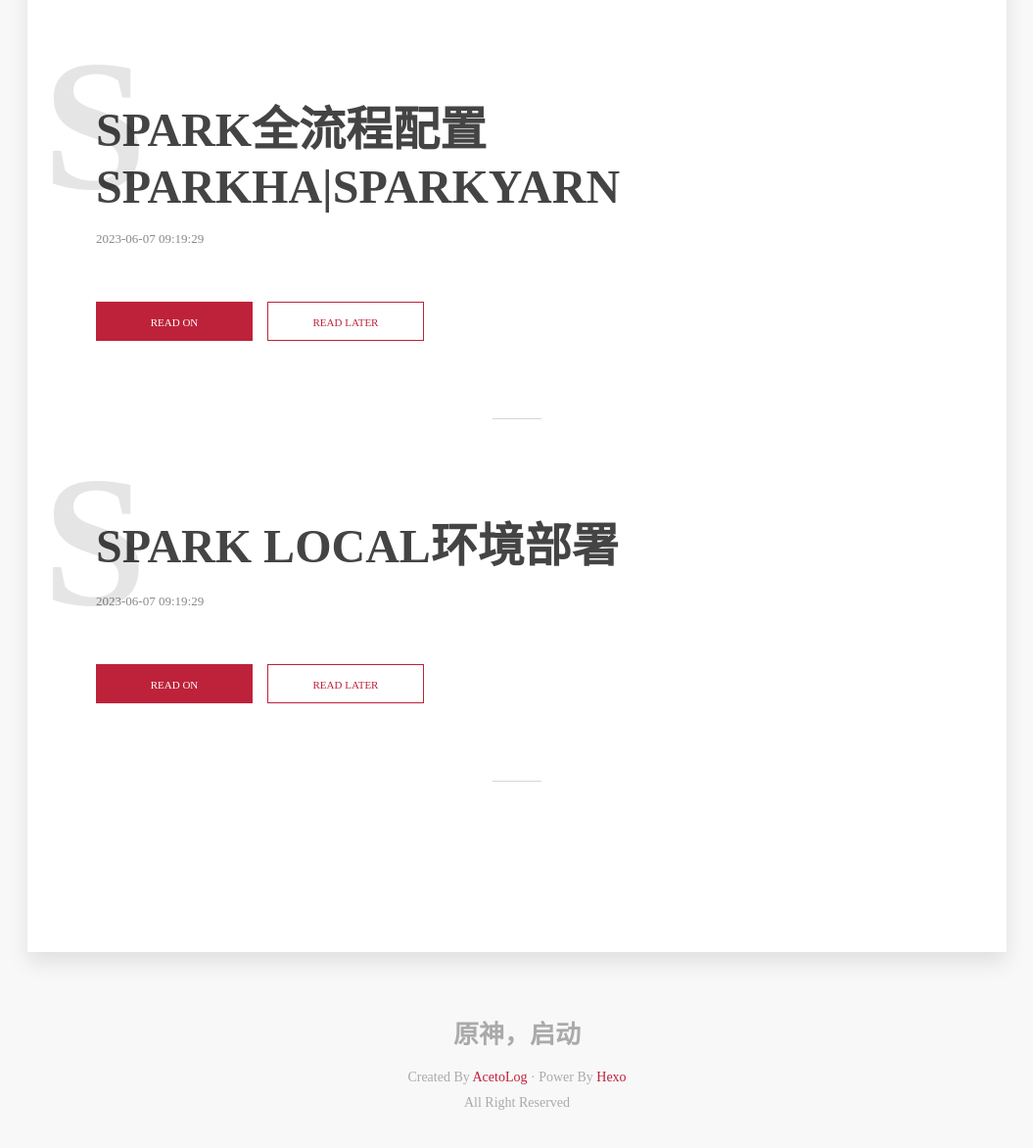
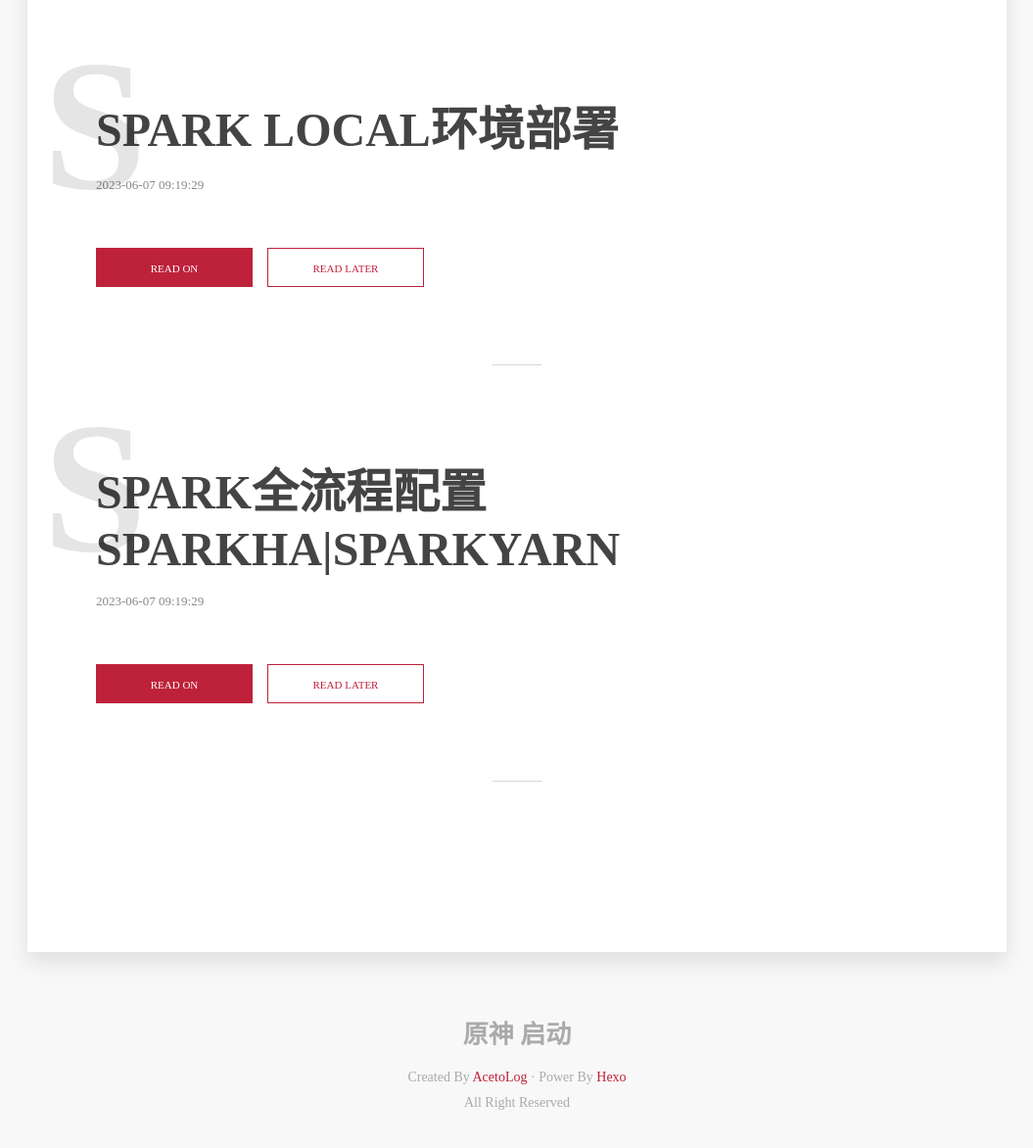
Before and after one commit to WWL175/WWL175.github.io, a plain HTML site: page index.html in a window 1280 px wide. Shown: the part 848-2020 px from the top of the page at 98% size, without its empty margins (112-1167 px from the left). Drawn offline with Linux system fonts and the light colour scheme.

Commit message:
Site updated: 2023-06-07 22:22:12

```diff
--- a/index.html
+++ b/index.html
@@ -49,8 +49,8 @@
         <div class="al_sidebar_author_cnt">
 
             <div class="al_sidebar_author_info">
-                <h4>原神，启动</h4>
-                <img class="al_sidebar_avatar" src="https://yourAvatorURL">
+                <h4>原神 启动</h4>
+                <img class="al_sidebar_avatar" src="">
                 <p></p>
             </div>
 
@@ -77,6 +77,40 @@
                 </div>
             </div>
             <ul class="al_post_list">
+
+                    <li class="al_index_pageList_item al_index_page_seperator">
+                        <div class="al_index_post_title_cnt dis_flex">
+                            <div class="al_pos_ab al_letter al_index_post_title_letter">
+                                S
+                            </div>
+                            <h2 class="al_index_post_title">
+                                <a href="/2023/06/07/Spark%E9%83%A8%E7%BD%B2%E6%96%87%E6%A1%A3/">
+                                    Spark Local环境部署
+                                </a>
+                            </h2>
+                            <div class="al_index_post_extra dis_flex">
+                                <div class="al_index_post_date al_index_post_extra_item">
+                                    2023-06-07 09:19:29
+                                </div>
+
+                            </div>
+                        </div>
+                        <div class="al_index_post_excerpt_cnt">
+                            <p class="al_index_post_excerpt">
+
+                            </p>
+                        </div>
+                        <div class="al_index_post_button_cnt dis_flex">
+                            <a class="al_button al_button_theme al_index_post_button" href="/2023/06/07/Spark%E9%83%A8%E7%BD%B2%E6%96%87%E6%A1%A3/">
+                                READ ON
+                            </a>
+                            <a
+                                class="al_button al_button_transparent al_index_post_button"
+                                target="_blank" rel="noopener" href="//getpocket.com/edit?url=http://example.com/2023/06/07/Spark部署文档/">
+                                READ LATER
+                            </a>
+                        </div>
+                    </li>
 
                     <li class="al_index_pageList_item al_index_page_seperator">
                         <div class="al_index_post_title_cnt dis_flex">
@@ -112,40 +146,6 @@
                         </div>
                     </li>
 
-                    <li class="al_index_pageList_item al_index_page_seperator">
-                        <div class="al_index_post_title_cnt dis_flex">
-                            <div class="al_pos_ab al_letter al_index_post_title_letter">
-                                S
-                            </div>
-                            <h2 class="al_index_post_title">
-                                <a href="/2023/06/07/Spark%E9%83%A8%E7%BD%B2%E6%96%87%E6%A1%A3/">
-                                    Spark Local环境部署
-                                </a>
-                            </h2>
-                            <div class="al_index_post_extra dis_flex">
-                                <div class="al_index_post_date al_index_post_extra_item">
-                                    2023-06-07 09:19:29
-                                </div>
-
-                            </div>
-                        </div>
-                        <div class="al_index_post_excerpt_cnt">
-                            <p class="al_index_post_excerpt">
-
-                            </p>
-                        </div>
-                        <div class="al_index_post_button_cnt dis_flex">
-                            <a class="al_button al_button_theme al_index_post_button" href="/2023/06/07/Spark%E9%83%A8%E7%BD%B2%E6%96%87%E6%A1%A3/">
-                                READ ON
-                            </a>
-                            <a
-                                class="al_button al_button_transparent al_index_post_button"
-                                target="_blank" rel="noopener" href="//getpocket.com/edit?url=http://example.com/2023/06/07/Spark部署文档/">
-                                READ LATER
-                            </a>
-                        </div>
-                    </li>
-
             </ul>
             <nav class="dis_flex al_post_nav">
                 <a class="al_post_nav_item dis_flex_acenter" href="/">
@@ -160,7 +160,7 @@
 
         <div class="al_index_footer dis_flex_center">
     <div class="al_index_footer_item al_index_footer_title">
-        原神，启动
+        原神 启动
     </div>
 
 
```
Also changed, not shown: 2023/06/07/Spark部署文档/index.html (+8 -8 lines), 2023/06/07/spark全流程配置SparkHA-SparkYarn/index.html (+10 -10 lines), about/index.html (+3 -3 lines), archives/2023/06/index.html (+37 -37 lines), archives/2023/index.html (+37 -37 lines), archives/index.html (+37 -37 lines), categories/index.html (+3 -3 lines), link/index.html (+3 -3 lines), search.xml (+23 -23 lines).
